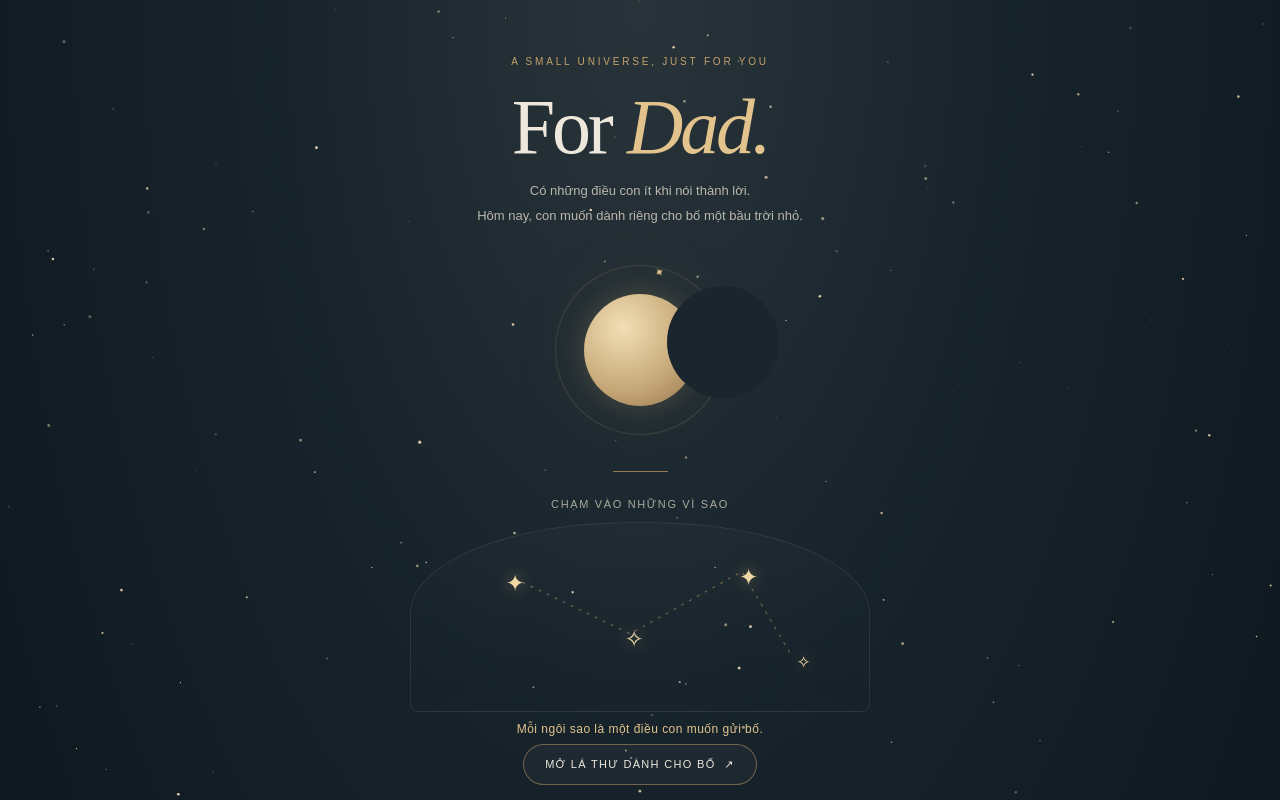
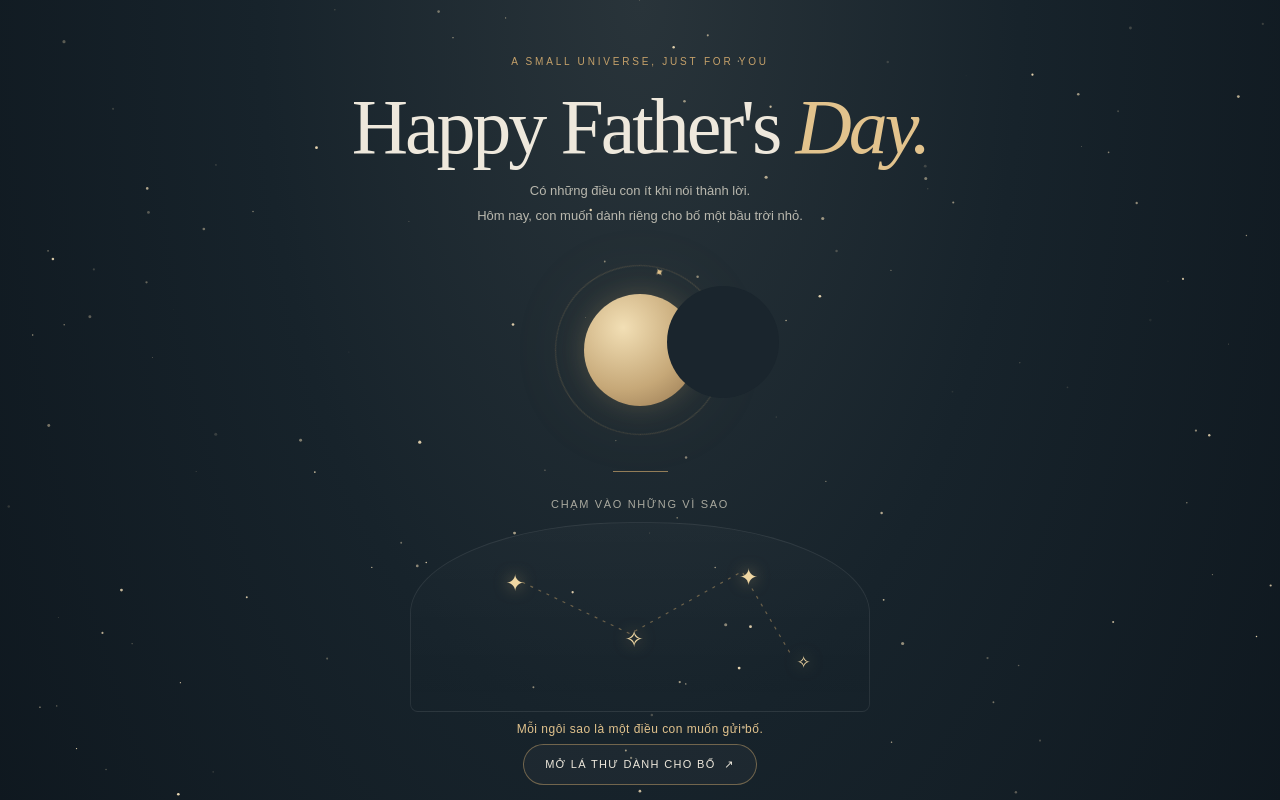
Before and after one commit to lminhngoc83-spec/dad-card, a plain HTML site: page index.html in a window 1280 px wide. Shown: the top 800 px of the page. Drawn offline with Linux system fonts and the light colour scheme.

Commit message:
Update index.html

```diff
--- a/index.html
+++ b/index.html
@@ -98,7 +98,7 @@ button.action:hover{background:#c5a16a18;border-color:var(--gold2);transform:tra
 <canvas id="sky"></canvas>
 <main>
   <div class="kicker">A small universe, just for you</div>
-  <h1>For <em>Dad.</em></h1>
+  <h1>Happy Father's <em>Day.</em></h1>
   <p class="sub">Có những điều con ít khi nói thành lời.<br>Hôm nay, con muốn dành riêng cho bố một bầu trời nhỏ.</p>
 
   <div class="moon-wrap" aria-hidden="true"><div class="orbit"></div><div class="moon"></div></div>
```
